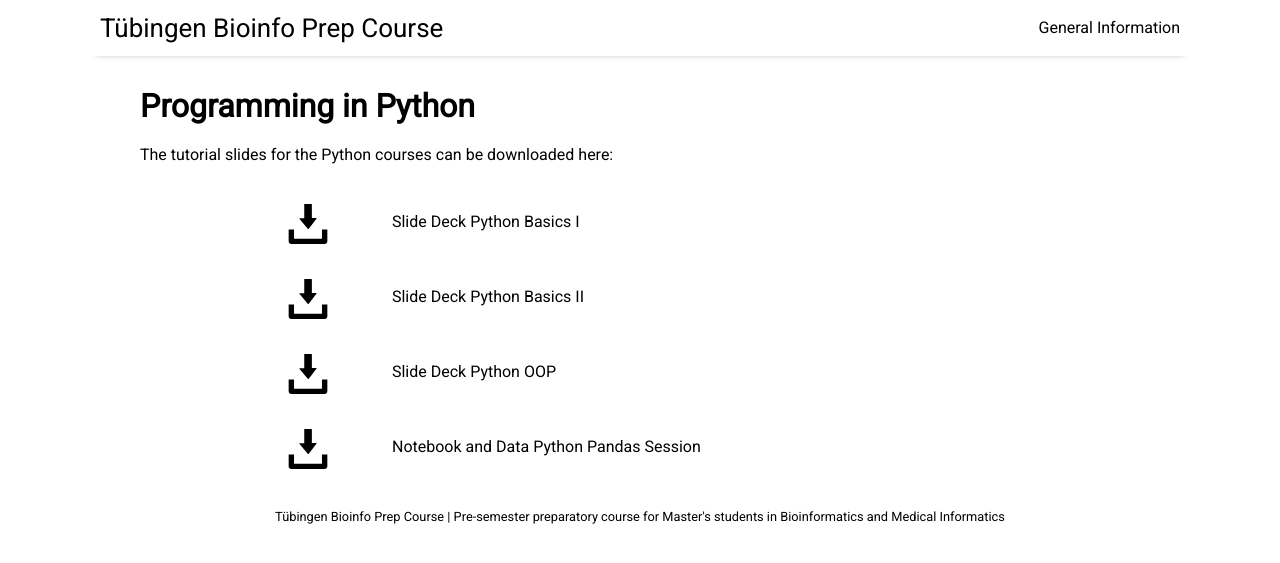
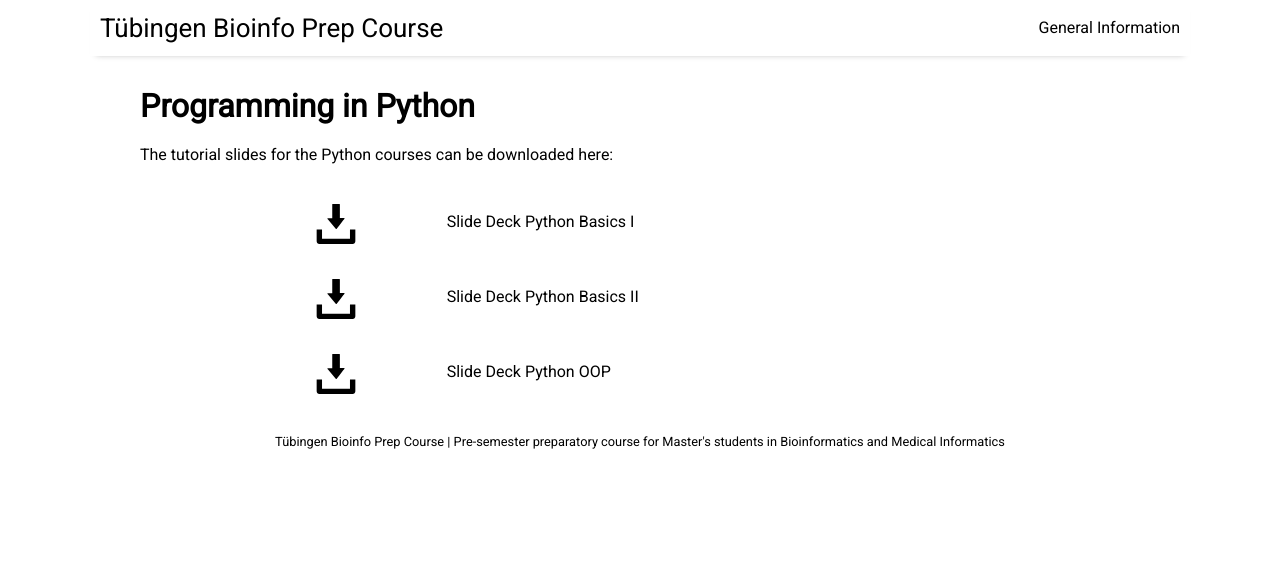
Before and after one commit to BioInfPrep/bioinfprep.github.io, a Jekyll site: the page built from _posts/0500-01-01-python.md, in a window 1280 px wide. Shown: the top 563 px of the page. Built offline with Jekyll 4.4.1, drawn with Linux system fonts in a browser that asks for light colours; nearby versions of some CDN libraries.

Commit message:
Update 0500-01-01-python.md

```diff
--- a/_posts/0500-01-01-python.md
+++ b/_posts/0500-01-01-python.md
@@ -13,5 +13,3 @@ The tutorial slides for the Python courses can be downloaded here:
 <tr><td style="border:none"><a href="/assets/slides/BioInfPrep_Python_Intro_I.pdf"><img style="width:40px;" src="/assets/img/save-file.svg" alt="download"/></a></td><td style="border:none">Slide Deck Python Basics I</td></tr>
 <tr><td style="border:none"><a href="/assets/slides/BioInfPrep_Python_Intro_II.pdf"><img style="width:40px;" src="/assets/img/save-file.svg" alt="download"/></a></td><td style="border:none">Slide Deck Python Basics II</td></tr>
 <tr><td style="border:none"><a href="/assets/slides/BioInfPrep_Python_OOP.pdf"><img style="width:40px;" src="/assets/img/save-file.svg" alt="download"/></a></td><td style="border:none">Slide Deck Python OOP</td></tr>
-<tr><td style="border:none"><a href="/assets/files/BioInfPrep_Python_Pandas.zip"><img style="width:40px;" src="/assets/img/save-file.svg" alt="download"/></a></td><td style="border:none">Notebook and Data Python Pandas Session</td></tr>
-</table>
```
